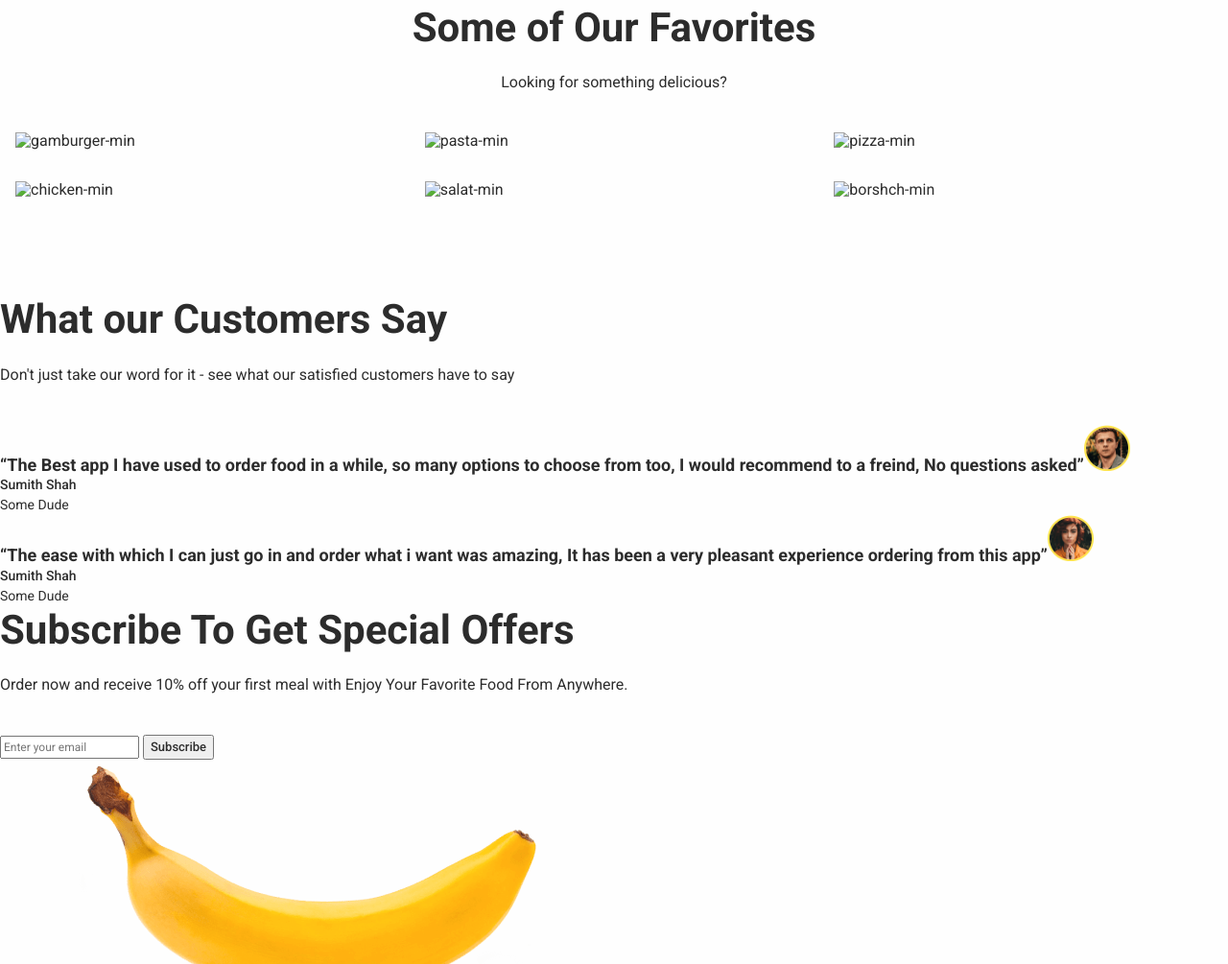
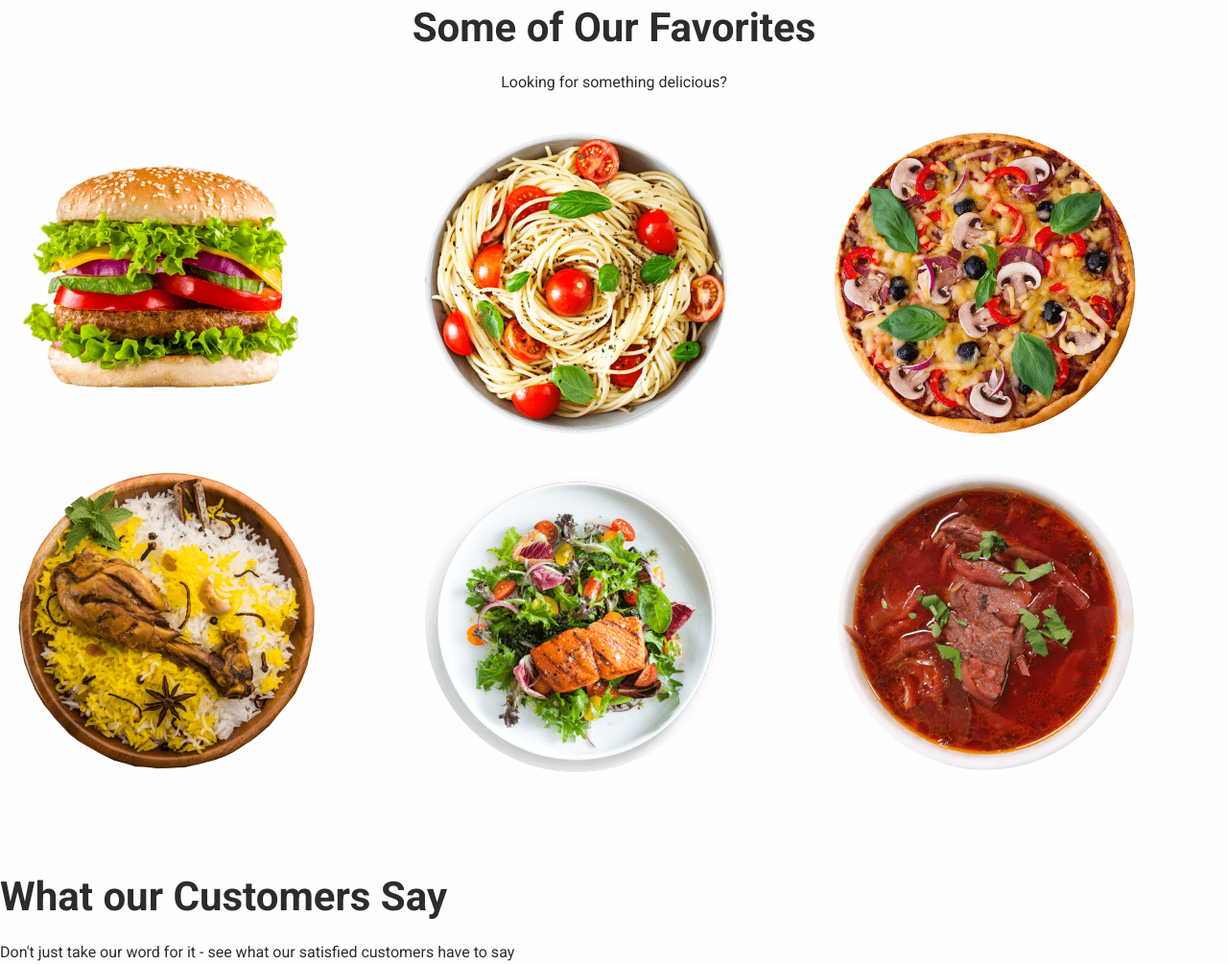
Before and after one commit to lapka221/food, a plain HTML site: page index.html in a window 1280 px wide. Shown: the part 1540-2545 px from the top of the page at 96% size. Drawn offline with nearby package versions, Linux system fonts and the light colour scheme.

Commit message:
edited img src

```diff
--- a/index.html
+++ b/index.html
@@ -58,7 +58,7 @@
             </p>
             <button class="button-order-now" type="button">Order Now</button>
           </div>
-          <img src="/images/saction1-salad.png" alt="salad" />
+          <img src="./images/saction1-salad.png" alt="salad" />
         </div>
       </section>
 
@@ -107,7 +107,7 @@
           <ul class="food-list">
             <li class="food-title">
               <img
-                src="/images/section-3/gamburger-min.png"
+                src="./images/gamburger-min.png"
                 alt="gamburger-min"
                 width="315"
                 height="315"
@@ -115,7 +115,7 @@
             </li>
             <li class="food-title">
               <img
-                src="/images/section-3/Pasta-min.png"
+                src="./images/Pasta-min.png"
                 alt="pasta-min"
                 width="315"
                 height="315"
@@ -123,7 +123,7 @@
             </li>
             <li class="food-title">
               <img
-                src="/images/section-3/pizza-min.png"
+                src="./images/pizza-min.png"
                 alt="pizza-min"
                 width="315"
                 height="315"
@@ -131,7 +131,7 @@
             </li>
             <li class="food-title">
               <img
-                src="/images/section-3/chicken-min.png"
+                src="./images/chicken-min.png"
                 alt="chicken-min"
                 width="315"
                 height="315"
@@ -139,7 +139,7 @@
             </li>
             <li class="food-title">
               <img
-                src="/images/section-3/salat-min.png"
+                src="./images/salat-min.png"
                 alt="salat-min"
                 width="315"
                 height="315"
@@ -147,7 +147,7 @@
             </li>
             <li class="food-title">
               <img
-                src="/images/section-3/borshch-min.png"
+                src="./images/borshch-min.png"
                 alt="borshch-min"
                 width="315"
                 height="315"
```
